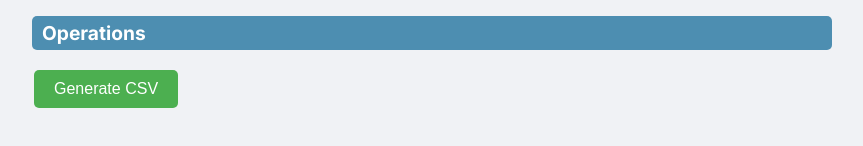
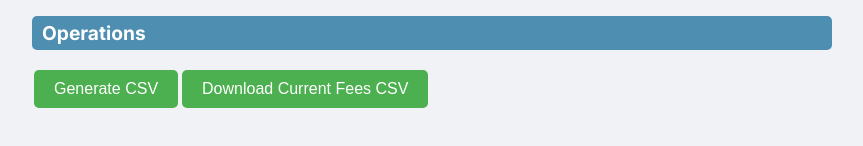
Before and after one commit to lolieatapple/fees.wanpos.xyz, a Next.js app: page / in a window 1280 px wide. Shown: the part 3861-4007 px from the top of the page, without its empty margins (208-1071 px from the left). Built offline with nearby package versions, Linux system fonts and the light colour scheme; no server answers.

Commit message:
update for static

```diff
--- a/app/page.js
+++ b/app/page.js
@@ -372,14 +372,12 @@ export default function Home() {
         downloadCSV(csv, 'cross-chain-fees_'+ targetFee.toString()+'_'+ (new Date().toISOString().replace(':', '_')) +'.csv');
       }}>Generate CSV</button>
       {/* <button>Generate JSON</button> */}
-      {
-        coinPrices.length > 0 && <button onClick={async () => {
-          let fees = await fetch("/api/currentFee");
-          fees = await fees.json();
-          const csv = convertArrayOfObjectsToCSV('TokenPairId,From,To,Symbol,Decimals,NetworkFee,IsPercent,OperationFee,IsPercent', fees);
-          downloadCSV(csv, 'cross-chain-fees_'+ targetFee.toString()+'_'+ (new Date().toISOString().replace(':', '_')) +'.csv');
-        }}>Download Current Fees CSV</button>
-      }
+      <button onClick={async () => {
+        let fees = await fetch("/api/currentFee");
+        fees = await fees.json();
+        const csv = convertArrayOfObjectsToCSV('TokenPairId,From,To,Symbol,Decimals,NetworkFee,IsPercent,OperationFee,IsPercent', fees);
+        downloadCSV(csv, 'cross-chain-fees_'+ targetFee.toString()+'_'+ (new Date().toISOString().replace(':', '_')) +'.csv');
+      }}>Download Current Fees CSV</button>
     </div>
   );
 }
```
